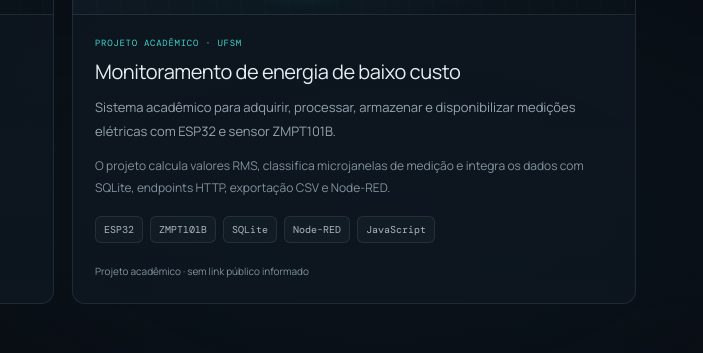
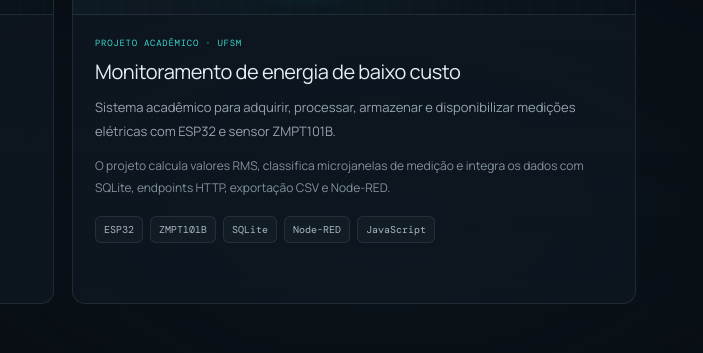
Before and after one commit to VictordeLara/VictordeLara.github.io, a plain HTML site: page index.html in a window 1280 px wide. Shown: the part 3276-3629 px from the top of the page, 577-1280 px from the left. Drawn offline with nearby package versions, Linux system fonts and the light colour scheme.

Commit message:
Update portfolio without academic note

```diff
--- a/index.html
+++ b/index.html
@@ -13,8 +13,8 @@
     <meta name="twitter:card" content="summary" />
     <title>Victor André Machado de Lara — QA Automation Engineer</title>
     <link rel="icon" type="image/svg+xml" href="./favicon.svg" />
-    <script type="module" crossorigin src="./assets/index-CU5dJy4C.js"></script>
-    <link rel="stylesheet" crossorigin href="./assets/index-CkXuP2Dw.css">
+    <script type="module" crossorigin src="./assets/index-C51Oot3D.js"></script>
+    <link rel="stylesheet" crossorigin href="./assets/index-BLv0DbNR.css">
   </head>
   <body>
     <div id="root"></div>
```
